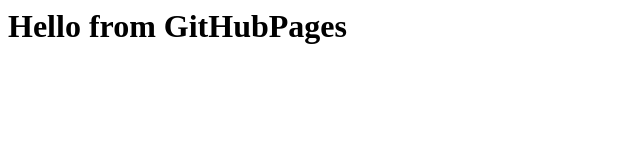
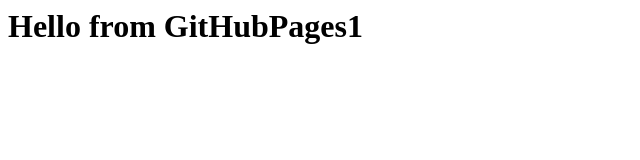
Before and after one commit to Ruslanhf/lesson_4, a plain HTML site: page index.html in a window 1280 px wide. Shown: the full height of the page, 0-640 px from the left. Drawn offline with Linux system fonts and the light colour scheme.

Commit message:
commit for pages

```diff
--- a/index.html
+++ b/index.html
@@ -1 +1 @@
-<h1>Hello from GitHubPages</h1>
+<h1>Hello from GitHubPages1</h1>
```
